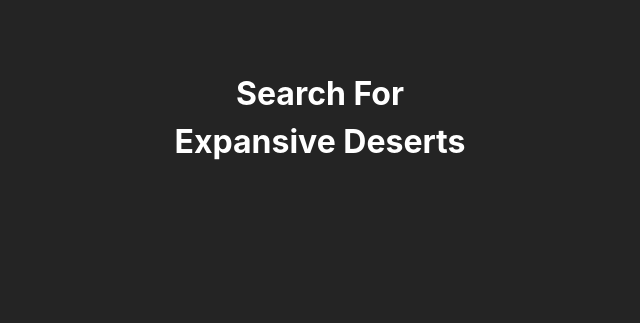
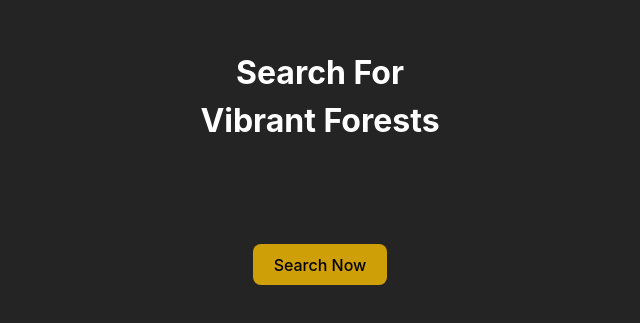
Before and after one commit to onizuka8/unsplash_images_viewer, a React (Vite) app: page / in a window 1280 px wide. Shown: the part 233-556 px from the top of the page, without its empty margins (320-960 px from the left). Built offline with nearby package versions, Linux system fonts and the light colour scheme.

Commit message:
skip intro

```diff
--- a/src/App.tsx
+++ b/src/App.tsx
@@ -12,6 +12,7 @@ function App() {
     <>
       <div>
         {showTypeAnimation && (
+          <>
             <TypeAnimation
               sequence={[
                 // Same substring at the start will only be typed once, initially
@@ -38,6 +39,18 @@ function App() {
                 display: "block",
               }}
             />
+
+            <button
+              style={{ background: "rgba(250, 190, 0, .8)" }}
+              onClick={() => {
+                setShowImageSearch(true);
+                setTypeAnimation(false);
+              }}
+              className="search-now"
+            >
+              Search Now
+            </button>
+          </>
         )}
 
         {showImageSearch && <ImageSearch />}
```
Lines whose indentation alone changed are shown as unchanged.
